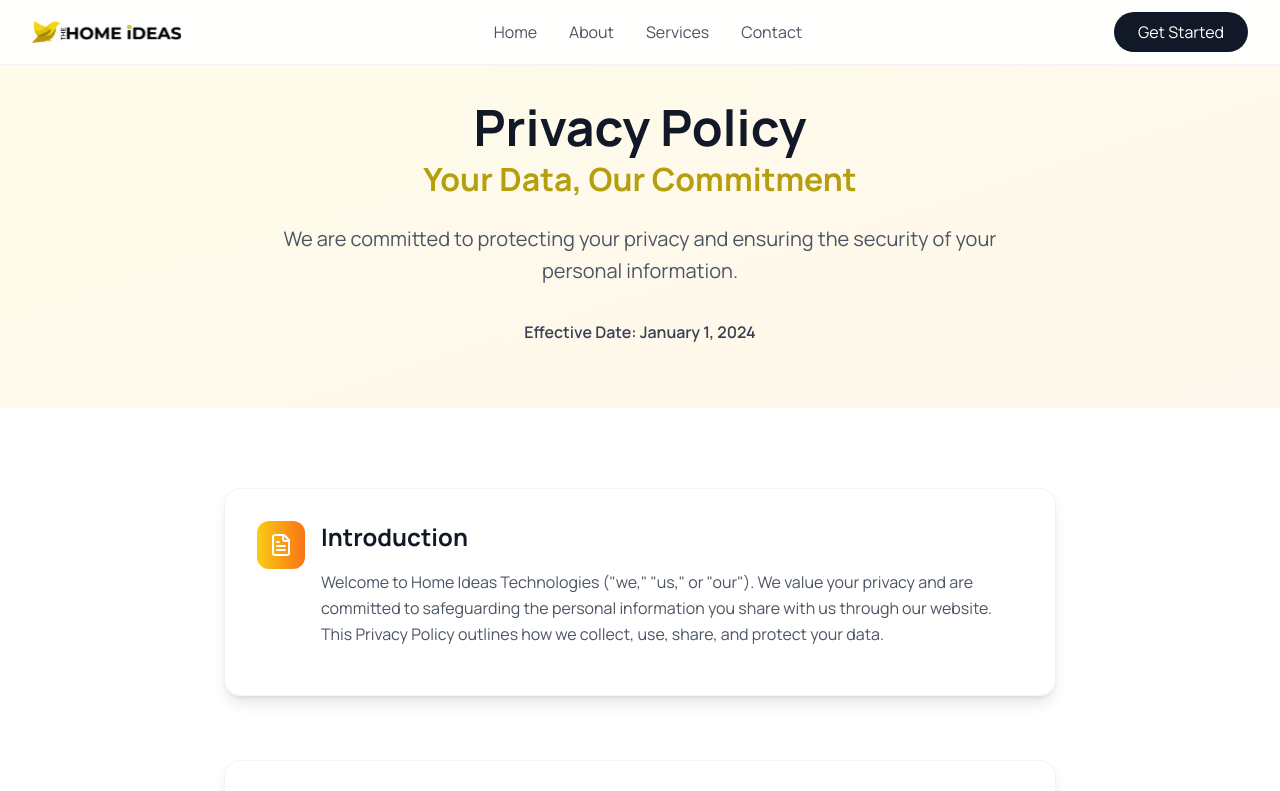
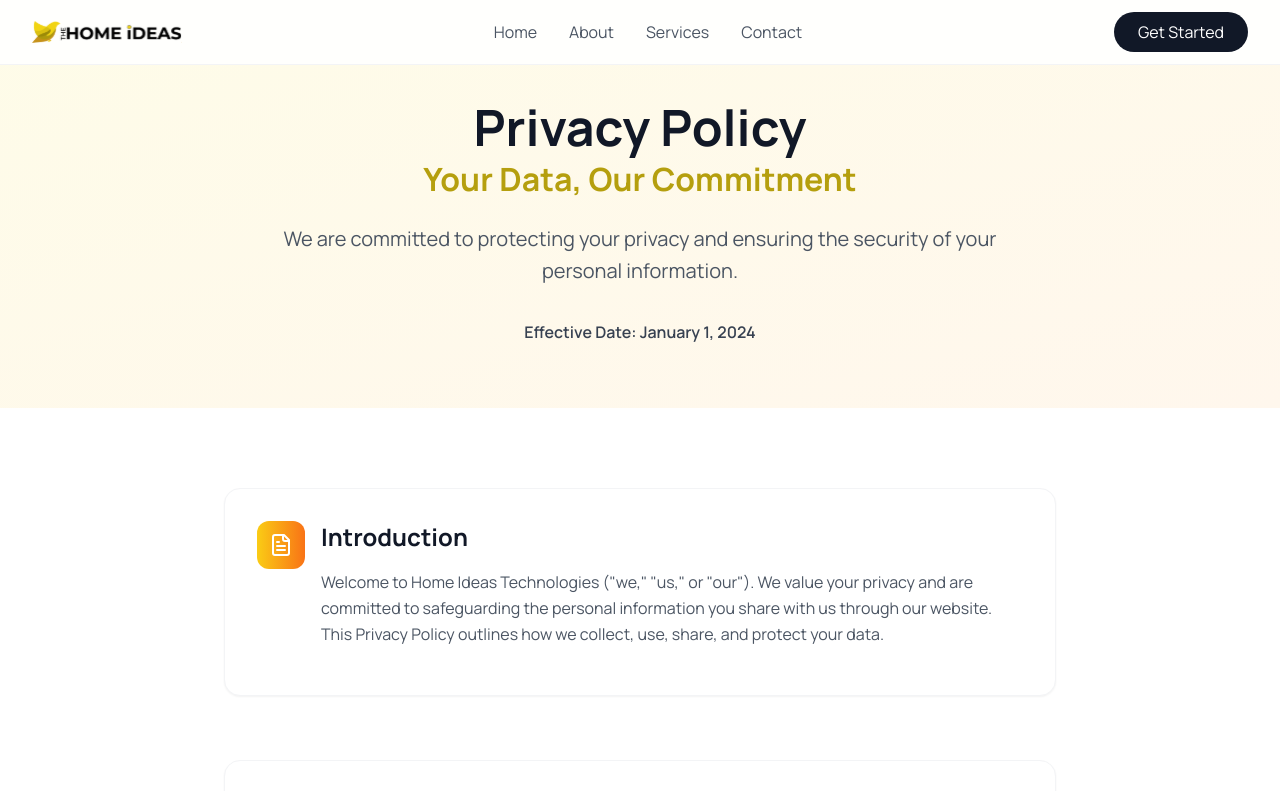
Before and after one commit to Sanjayuiux/homeideas, a Next.js app: page /privacy_policy in a window 1280 px wide. Shown: the top 791 px of the page. Built offline with nearby package versions, Linux system fonts and the light colour scheme.

Commit message:
adjust shadow for privacy policy  cards

```diff
--- a/src/app/privacy_policy/page.tsx
+++ b/src/app/privacy_policy/page.tsx
@@ -124,7 +124,7 @@ export default function PrivacyPolicyPage() {
         <div className="max-w-4xl mx-auto px-4 sm:px-6 lg:px-8">
           <div className="space-y-16">
             {privacySections.map((section, index) => (
-              <div key={index} className="bg-white rounded-2xl p-8 shadow-lg border border-gray-100 hover:shadow-xl transition-all duration-300">
+              <div key={index} className="bg-white rounded-2xl p-8 shadow-sm border border-gray-100 hover:shadow-xl transition-all duration-300">
                 <div className="flex items-start space-x-4">
                   <div className="flex-shrink-0">
                     <div className="w-12 h-12 bg-gradient-to-r from-yellow-400 to-orange-500 rounded-xl flex items-center justify-center">
@@ -157,7 +157,7 @@ export default function PrivacyPolicyPage() {
         <div className="max-w-4xl mx-auto px-4 sm:px-6 lg:px-8">
           <div className="grid md:grid-cols-2 gap-8">
             {additionalSections.map((section, index) => (
-              <div key={index} className="bg-white rounded-xl p-6 shadow-lg hover:shadow-xl transition-all duration-300">
+              <div key={index} className="bg-white rounded-xl p-6 shadow-sm hover:shadow-xl transition-all duration-300">
                 <h3 className="text-xl font-bold text-gray-900 mb-4">{section.title}</h3>
                 <p className="text-gray-600 leading-relaxed mb-3">{section.content}</p>
                 {section.list && (
```
